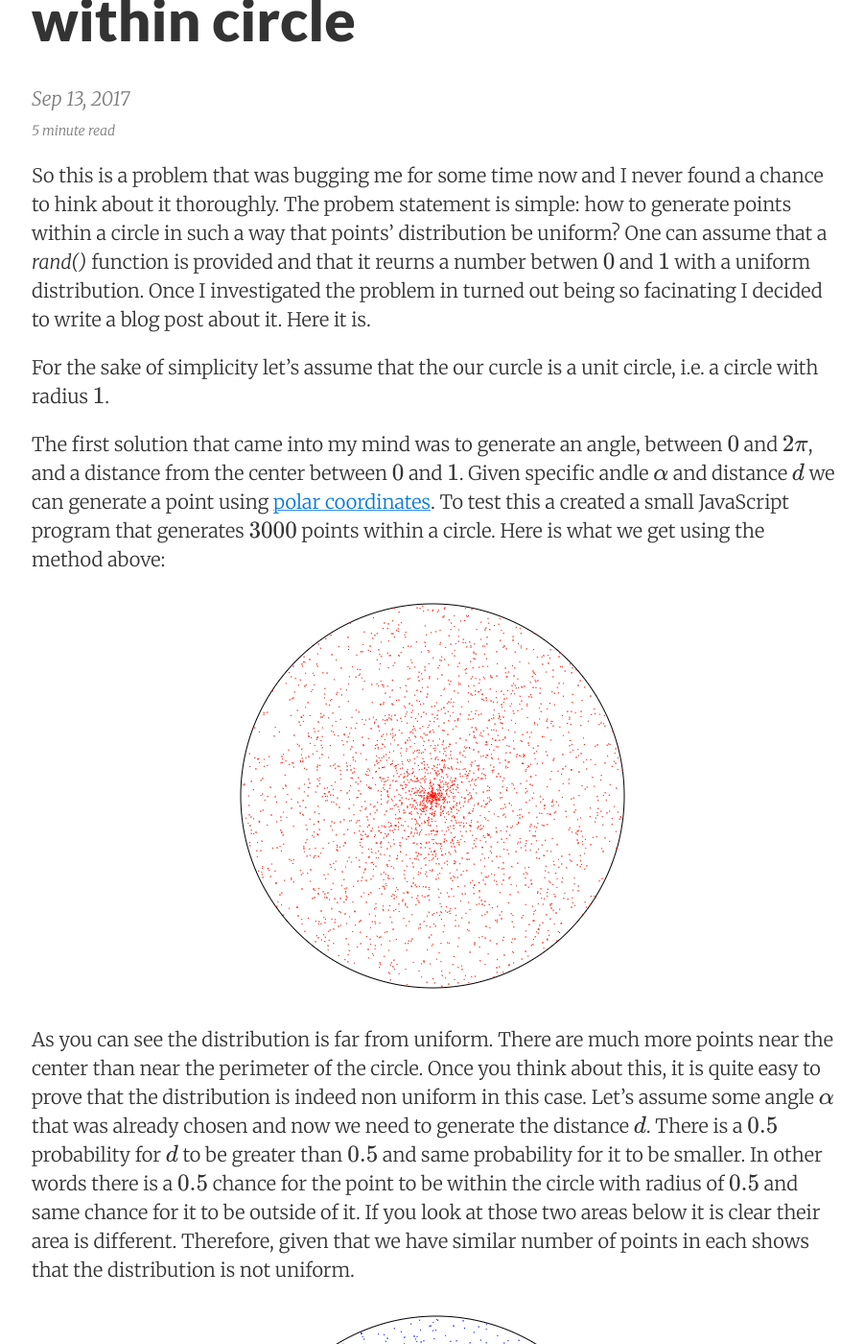
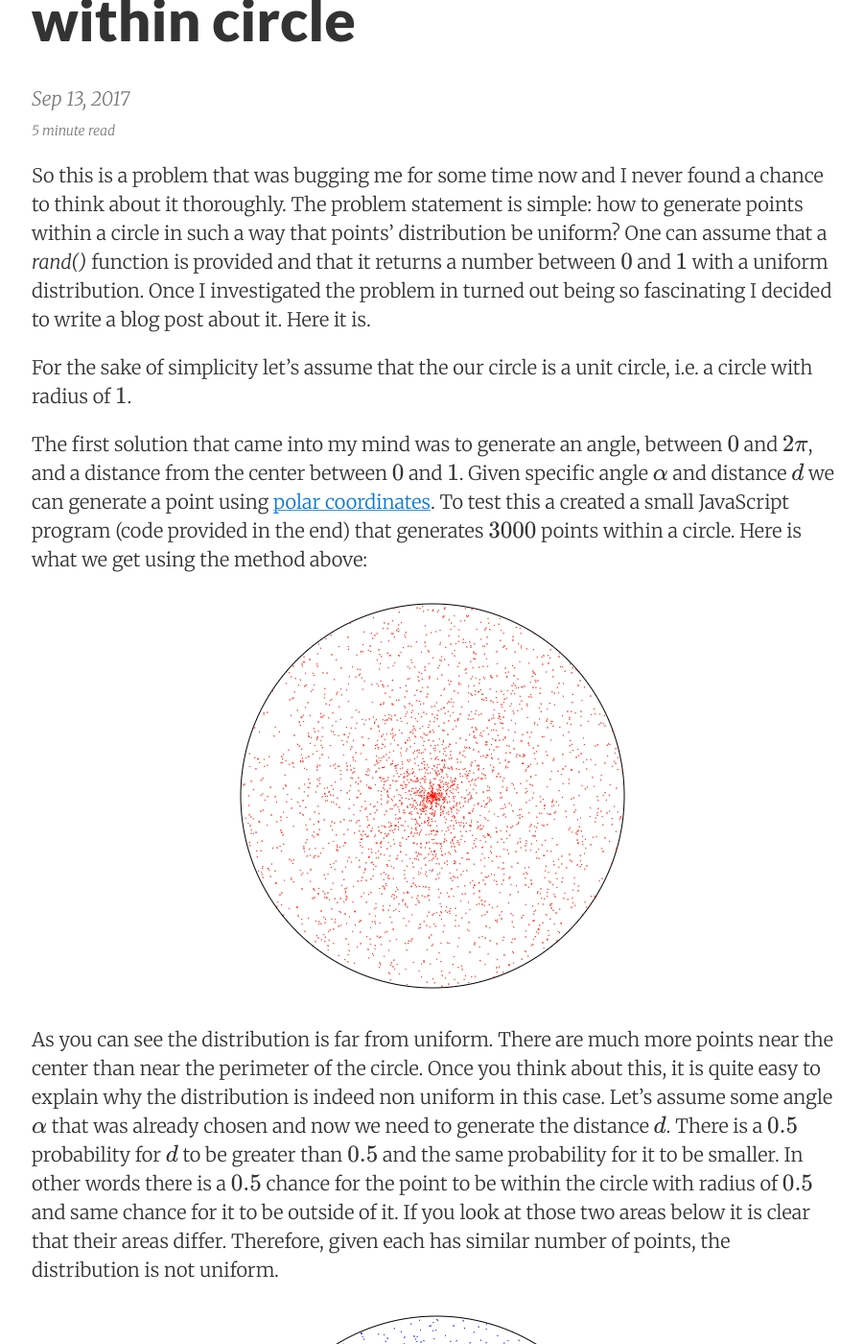
Before and after one commit to dimastopel/dimastopel.github.io, a Jekyll site: the page built from _posts/2018-09-13-generating-point-within-circle.md, in a window 1280 px wide and 1400 px high, scrolled down 309 px. Shown: the whole window at 96% size, without its empty margins (187-1088 px from the left). Built offline with Jekyll 4.4.1, drawn with Linux system fonts in a browser that asks for light colours; nearby versions of some CDN libraries; formulas are drawn with MathJax 3; some of the changed text lies outside the part shown.

Commit message:
final edits for the circle post
Signed-off-by: Dima Stopel <dima@stopel.org>

```diff
--- a/_posts/2018-09-13-generating-point-within-circle.md
+++ b/_posts/2018-09-13-generating-point-within-circle.md
@@ -6,33 +6,33 @@
 math: true
 ---
 
-So this is a problem that was bugging me for some time now and I never found a chance to hink about it thoroughly. The probem statement is simple: how to generate points within a circle in such a way that points' distribution be uniform? One can assume that a *rand()* function is provided and that it reurns a number betwen $0$ and $1$ with a uniform distribution. Once I investigated the problem in turned out being so facinating I decided to write a blog post about it. Here it is.
+So this is a problem that was bugging me for some time now and I never found a chance to think about it thoroughly. The problem statement is simple: how to generate points within a circle in such a way that points' distribution be uniform? One can assume that a *rand()* function is provided and that it returns a number between $0$ and $1$ with a uniform distribution. Once I investigated the problem in turned out being so fascinating I decided to write a blog post about it. Here it is.
 
-For the sake of simplicity let's assume that the our curcle is a unit circle, i.e. a circle with radius $1$.
+For the sake of simplicity let's assume that the our circle is a unit circle, i.e. a circle with radius of $1$.
 
-The first solution that came into my mind was to generate an angle, between $0$ and $2\pi$, and a distance from the center between $0$ and $1$. Given specific andle $\alpha$ and distance $d$ we can generate a point using [polar coordinates](https://en.wikipedia.org/wiki/Polar_coordinate_system). To test this a created a small JavaScript program that generates $3000$ points within a circle. Here is what we get using the method above:
+The first solution that came into my mind was to generate an angle, between $0$ and $2\pi$, and a distance from the center between $0$ and $1$. Given specific angle $\alpha$ and distance $d$ we can generate a point using [polar coordinates](https://en.wikipedia.org/wiki/Polar_coordinate_system). To test this a created a small JavaScript program (code provided in the end) that generates $3000$ points within a circle. Here is what we get using the method above:
 
 <p align="center">
   <img src="/images/method_1.png" />
 </p>
 
-As you can see the distribution is far from uniform. There are much more points near the center than near the perimeter of the circle. Once you think about this, it is quite easy to prove that the distribution is indeed non uniform in this case. Let's assume some angle $\alpha$ that was already chosen and now we need to generate the distance $d$. There is a $0.5$ probability for $d$ to be greater than $0.5$ and same probability for it to be smaller. In other words there is a $0.5$ chance for the point to be within the circle with radius of $0.5$ and same chance for it to be outside of it. If you look at those two areas below it is clear their area is different. Therefore, given that we have similar number of points in each shows that the distribution is not uniform.
+As you can see the distribution is far from uniform. There are much more points near the center than near the perimeter of the circle. Once you think about this, it is quite easy to explain why the distribution is indeed non uniform in this case. Let's assume some angle $\alpha$ that was already chosen and now we need to generate the distance $d$. There is a $0.5$ probability for $d$ to be greater than $0.5$ and the same probability for it to be smaller. In other words there is a $0.5$ chance for the point to be within the circle with radius of $0.5$ and same chance for it to be outside of it. If you look at those two areas below it is clear that their areas differ. Therefore, given each has similar number of points, the distribution is not uniform.
 
 <p align="center">
   <img src="/images/method_1_different_radii.png" />
 </p>
 
-In fact it is easy to show the difference in areas. The area with blue dots equals $$\pi \cdot (\frac{1}{2})^2 = \frac{1}{4}\pi$$. The area with red dots equals $$\pi \cdot 1^2 - \frac{\pi}{4} = \frac{3}{4}\pi$$. So we have similar number of points (which converges to being equal as the number of points approaches infinity) in two areas with one *being $3$ times bigger than the other*. A clear non uniform distribution.
+In fact, it would be good to show what is the exact difference between area sizes. The size of an area with blue dots equals $$\pi \cdot (\frac{1}{2})^2 = \frac{1}{4}\pi$$. The size of an area with red dots equals $$\pi \cdot 1^2 - \frac{\pi}{4} = \frac{3}{4}\pi$$. So we have similar number of points (which converges to being equal as the number of points approaches infinity) in two areas with one *being $3$ times bigger than the other*. A clear non uniform distribution.
 
 So what is the *right* way?
 
-We should start by noticing that there should be more chance to generate a point if the $d$ is bigger. To demonstrate this please see the image below. To have uniform distribution we need to to be able to generate more points for larger $d$ - blue points in the image below, and less points for smaller $d$ - red points in the image below.
+We should start by noticing that there should be more probability to generate a point if the $d$ is bigger. To demonstrate this please see the image below. To have uniform distribution we need to to be able to generate more points for larger $d$ - blue points in the image below, and less points for smaller $d$ - red points in the image below.
 
 <p align="center">
   <img src="/images/method_2_red_blue_dots.png" />
 </p>
 
-It is clear that the number of dots correlates with the circumference of a circle with radius $d$. The larger the $d$ the larger the circumference, the more dots we need to be able to generate there to keep the distribition uniform. The lenght of the circumference of a circle given $d$ is $2\pi d$, so the relation beween $d$ and circumference is *linear*. Thus the relation between $d$ and the number of dots with radius equal to $d$ is linear. Given this we can create a [probability density function](https://en.wikipedia.org/wiki/Probability_density_function) (PDF) for a range of $d$ between $0$ and $1$. We know that the *x* axis is defined to be between $0$ and $1$. We know that for $d$ the probability should be $0$. We also know that the function is linear. Given that the area under PDF must equal $1$ we get the following function: $$PDF(x)=2x$$
+Given the above we notice that there is a correlation between the number of dots and the circumference of a circle with radius $d$. The larger the $d$, the larger the circumference, the more dots we need to be able to generate there to keep the distribution uniform. The length of the circumference of a circle given $d$ is $2\pi d$, so the relation between $d$ and circumference is *linear*. Thus the relation between $d$ and the number of dots with radius equal to $d$ is linear. Given this we can create a [probability density function](https://en.wikipedia.org/wiki/Probability_density_function) (PDF) for a range of $d$ between $0$ and $1$. We know that the *x* axis is defined to be between $0$ and $1$ (all possible radii). We know that for $d=0$ the probability should be $0$. We also know that the function is linear. Given that the area under PDF must equal $1$ we get the following: $$PDF(x)=2x$$
 
 <p align="center">
   <img src="/images/method_1_pdf.png" />
@@ -52,14 +52,13 @@
   <img src="/images/method_1_cdf.png" />
 </p>
 
-Now we need to find the inverse function for *CDF(x)*. But it is clear. The inverse of a square is square root. So the inverse of *CDF* is $$InvCDF(x)=\sqrt{x}$$.
+Now we need to find the inverse function for *CDF(x)*. But it is clear. The inverse of a square is square root. So we get $$InvCDF(x)=\sqrt{x}$$.
 
 <p align="center">
   <img src="/images/method_1_inv_cdf.png" />
 </p>
 
-
-Now, if we generate numbers with uniform distribution and calculate a square root of each we will get numbers that behave as we want. To recap, what we need to do now is to generate $\alpha$ as we did previously, then generate $d$ but before using $d$ apply a square root on it. If we do this we receive the following distributin:
+Now, if we generate numbers with uniform distribution, using *rand()*, and calculate a square root of each, we will get numbers that behave as we want. To recap, what we need to do now is to generate $\alpha$ as we did previously, then generate $d$ but before using $d$ apply a square root on it. If we do this we receive the following distribution. Exactly what we wanted.
 
 <p align="center">
   <img src="/images/method_2_final.png" />
```
Also changed, not shown: other parts of _posts/2018-09-13-generating-point-within-circle.md (+2 -2 lines).
